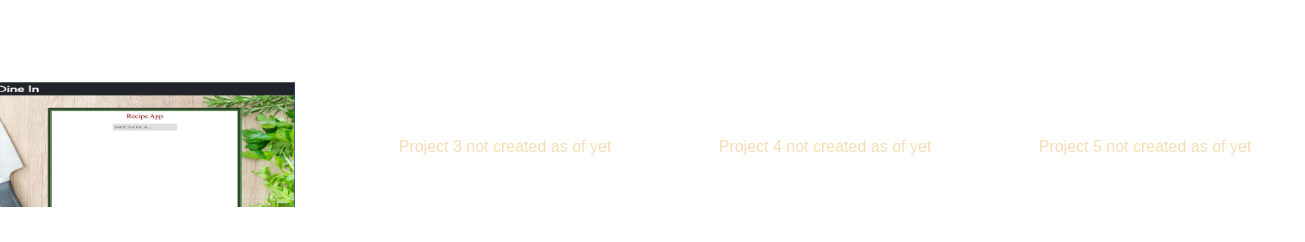
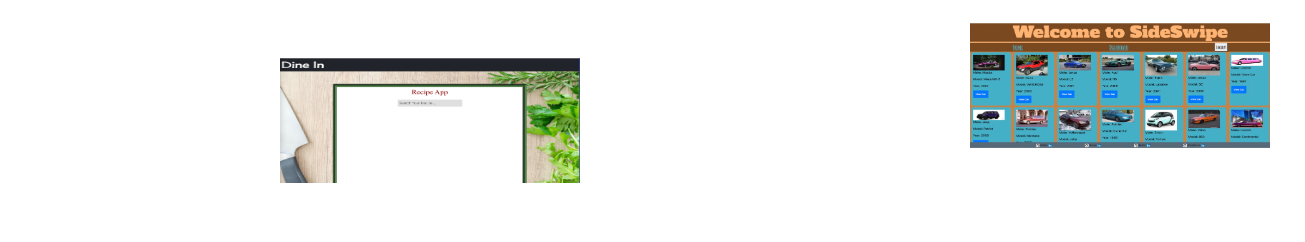
Before and after one commit to 7steph7gmailcom/Professional-Portfolio, a plain HTML site: page Professional Portfolio /index.html in a window 1280 px wide. Shown: the part 521-763 px from the top of the page, 1305 px wide, since content can reach past the window. Drawn offline with nearby package versions, Linux system fonts and the light colour scheme.

Commit message:
project_2

```diff
--- a/Professional Portfolio /index.html
+++ b/Professional Portfolio /index.html
@@ -64,14 +64,25 @@
             />
           </a>
         </section>
-        <section class="flex_item">Project 2 not created as of yet</section>
+        <section class="flex_item2"></section>
+
+          <a href="https://thawing-mesa-73583.herokuapp.com/"
+            ><img
+              alt="Side Swipe"
+              src="images/Side Swipe.jpg"
+              width="300"
+              height="125"
+           />
+          </a>
+        </section>
+
         <section class="flex_item">Project 3 not created as of yet</section>
         <section class="flex_item">Project 4 not created as of yet</section>
         <section class="flex_item">Project 5 not created as of yet</section>
         <section class="flex_item">Project 6 not created as of yet</section>
       </section>
     </nav>
-
+<br>
     <footer>
       <h5>Contact Information</h5>
       <ul>
--- a/Professional Portfolio /style.css
+++ b/Professional Portfolio /style.css
@@ -83,34 +83,63 @@ img {
   flex-wrap: wrap;
   justify-content: space-around;
   flex-direction: row;
-  margin: 25px;
+  /* margin: 25px; */
 }
 
-.flex_item1,
+
+
 .flex_item {
+  display: none;
+}
+
+
+.flex_item1
+ {
   flex-wrap: wrap;
   height: 120px;
   width: 320px;
-  box-sizing: border-box;
-  padding: 45px;
-  display: inline;
+  /* padding: 45px; */
   /* background-color: black; */
   color: wheat;
-  size: 25px;
+  /* size: 25px; */
   text-align: center;
   justify-content: space-between;
   margin-top: 35px;
+  margin-left: -100px;
 }
 
-.flex_item1 {
+.flex_item2 {
+  flex-wrap: wrap;
+  height: 120px;
+  width: 320px;
+  clear: both;
+  position: absolute;
+  left: -850px;
+  top: 800px;
+  /* padding: 45px; */
+  /* background-color: black; */
+  color: wheat;
+  /* size: 25px; */
+  /* text-align: center;
+  justify-content: space-between; */
+  /* margin-top: 35px; */
+
+}
+ /* .flex_item1 {
   position: absolute;
   margin-top: 22px;
-  margin-left: -1250px;
+  /* margin-left: -1250px; */
+  /* padding: 20px;
+  background: transparent;
+  }  */
+
+/* .flex_item2 {
+  position: absolute;
+  margin-top: 22px;
+  margin-left: -100px;
   padding: 20px;
   background: transparent;
-  }
-
-
+} */
 
 /* .card {
   box-shadow: 0 4px 8px 0 rgba(0,0,0,0.2);
```
Also changed, not shown: Professional Portfolio /images/Side Swipe.jpg (added).
